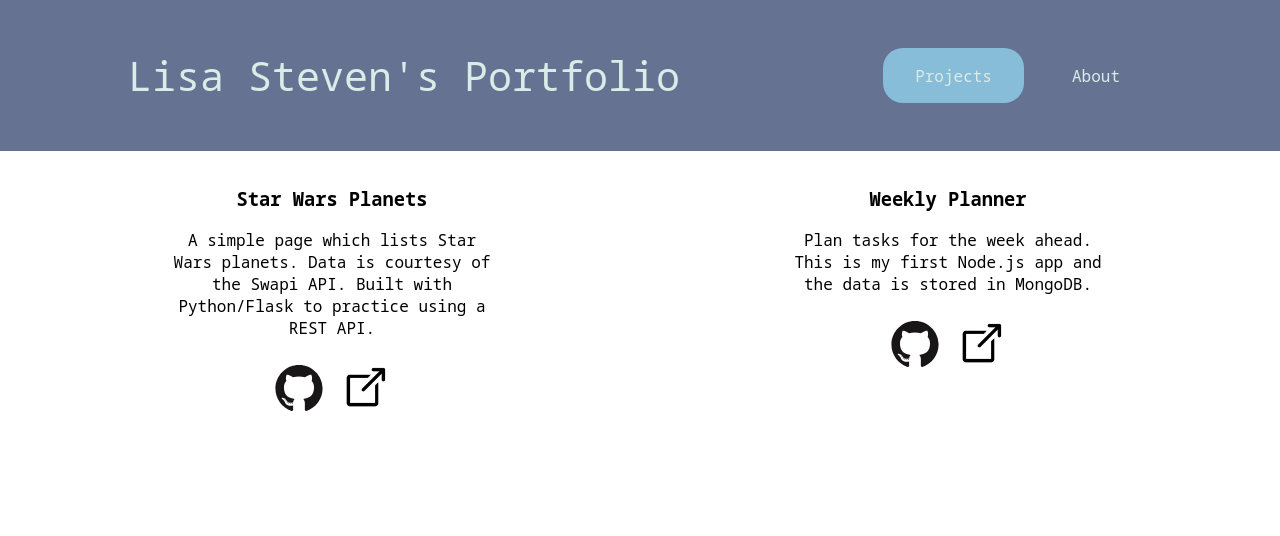
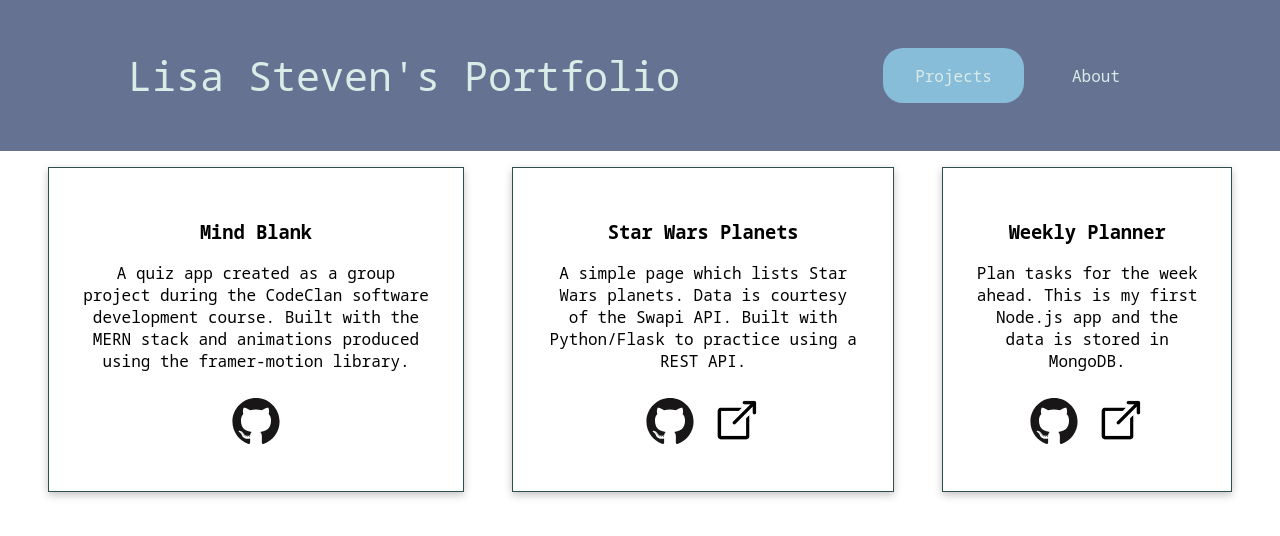
Before and after one commit to LisaS7/portfolio-home, a React (Create React App) app in the folder react-home/: page /projects in a window 1280 px wide. Shown: the top 536 px of the page. Built offline with nearby package versions, Linux system fonts and the light colour scheme.

Commit message:
Updated projects to include Mind Blank and changed some styling on project page

```diff
--- a/react-home/src/components/Navbar.css
+++ /dev/null
@@ -1,41 +0,0 @@
-nav {
-  display: flex;
-  background-color: var(--background);
-  color: var(--text);
-  justify-content: space-between;
-  align-items: stretch;
-  gap: 2rem;
-  padding: 3rem 8rem;
-}
-
-.site-title {
-  font-size: 2.5rem;
-}
-
-nav ul {
-  display: flex;
-  list-style: none;
-  gap: 1rem;
-  margin: 0;
-}
-
-nav a {
-  color: inherit;
-  text-decoration: none;
-  height: 100%;
-  display: flex;
-  align-items: center;
-}
-
-nav li {
-  border-radius: 20px;
-  padding: 1rem 2rem;
-}
-
-nav li.active {
-  background-color: var(--primary);
-}
-
-nav li:hover {
-  background-color: var(--secondary);
-}
--- a/react-home/src/components/Project.jsx
+++ b/react-home/src/components/Project.jsx
@@ -1,7 +1,10 @@
 import styled from "styled-components";
 
 export const ProjectCard = styled.div`
-  max-width: 20rem;
+  max-width: 26rem;
+  padding: 2rem;
+  border: 1px solid darkslategray;
+  box-shadow: rgba(0, 0, 0, 0.24) 0px 3px 8px;
 `;
 
 export function GitHub({ repo }) {
--- a/react-home/src/components/navbar.jsx
+++ b/react-home/src/components/navbar.jsx
@@ -1,18 +1,60 @@
 import React from "react";
 import { Link, useMatch, useResolvedPath } from "react-router-dom";
-import "./Navbar.css";
+import styled from "styled-components";
+
+const StyledNavbar = styled.nav`
+  display: flex;
+  background-color: var(--background);
+  color: var(--text);
+  justify-content: space-between;
+  align-items: stretch;
+  gap: 2rem;
+  padding: 3rem 8rem;
+
+  & ul {
+    display: flex;
+    list-style: none;
+    gap: 1rem;
+    margin: 0;
+  }
+
+  & li {
+    border-radius: 20px;
+    padding: 1rem 2rem;
+  }
+
+  & a {
+    color: inherit;
+    text-decoration: none;
+    height: 100%;
+    display: flex;
+    align-items: center;
+  }
+
+  & li.active {
+    background-color: var(--primary);
+  }
+
+  & li:hover {
+    background-color: var(--secondary);
+  }
+`;
+
+const StyledTitle = styled(Link)`
+  font-size: 2.5rem;
+`;
 
 export default function Navbar() {
   return (
-    <nav>
-      <Link to="/" className="site-title">
+    <StyledNavbar>
+      <StyledTitle to="/" className="site-title">
         Lisa Steven's Portfolio
-      </Link>
+      </StyledTitle>
       <ul>
         <CustomLink to="/projects">Projects</CustomLink>
         <CustomLink to="/about">About</CustomLink>
       </ul>
-    </nav>
+    </StyledNavbar>
   );
 }
 
--- a/react-home/src/pages/Projects.jsx
+++ b/react-home/src/pages/Projects.jsx
@@ -5,6 +5,15 @@ import { GitHub, ExternalLink, ProjectCard } from "../components/Project";
 export default function Projects() {
   return (
     <CardContainer className="wrap py6">
+      <ProjectCard>
+        <h3>Mind Blank</h3>
+        <p>
+          A quiz app created as a group project during the CodeClan software
+          development course. Built with the MERN stack and animations produced
+          using the framer-motion library.
+        </p>
+        <GitHub repo="game-group-project" />
+      </ProjectCard>
       <ProjectCard>
         <h3>Star Wars Planets</h3>
         <p>
```
